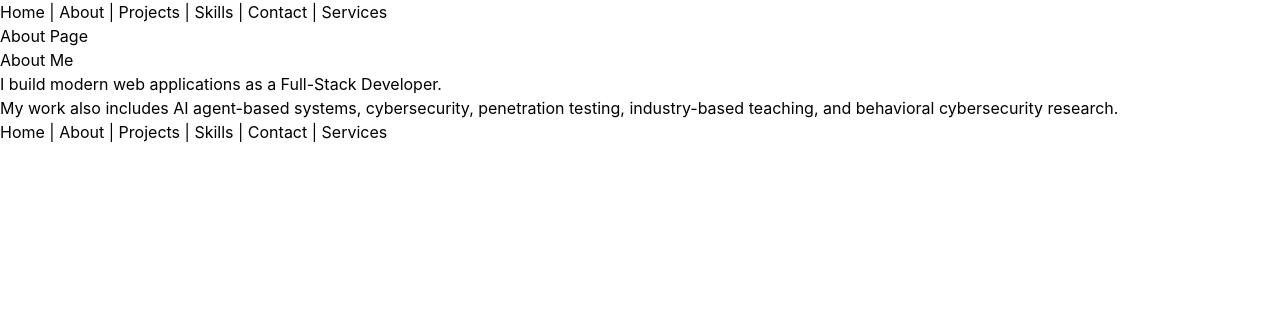
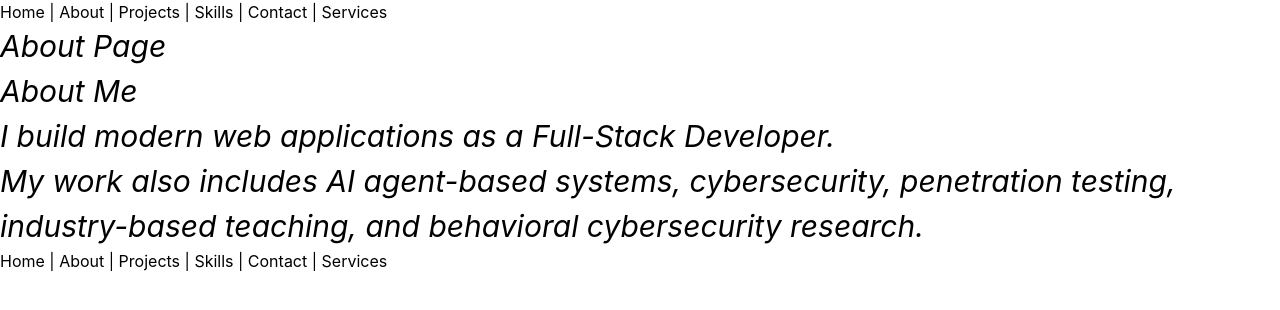
Before and after one commit to tinsaem/React-Routing, a React (Vite) app: page /about in a window 1280 px wide. Shown: the top 310 px of the page. Built offline with nearby package versions, Linux system fonts and the light colour scheme.

Commit message:
I change the about page style

```diff
--- a/src/pages/About.jsx
+++ b/src/pages/About.jsx
@@ -1,4 +1,5 @@
 
+import './style.css'
 
 export default function About() {
   return (
--- a/src/pages/style.css
+++ b/src/pages/style.css
@@ -60,3 +60,7 @@
 .card h3 {
   margin-bottom: 10px;
 }
+.page-box{
+  font-size: 30px;
+  font-style: italic;
+}
```
